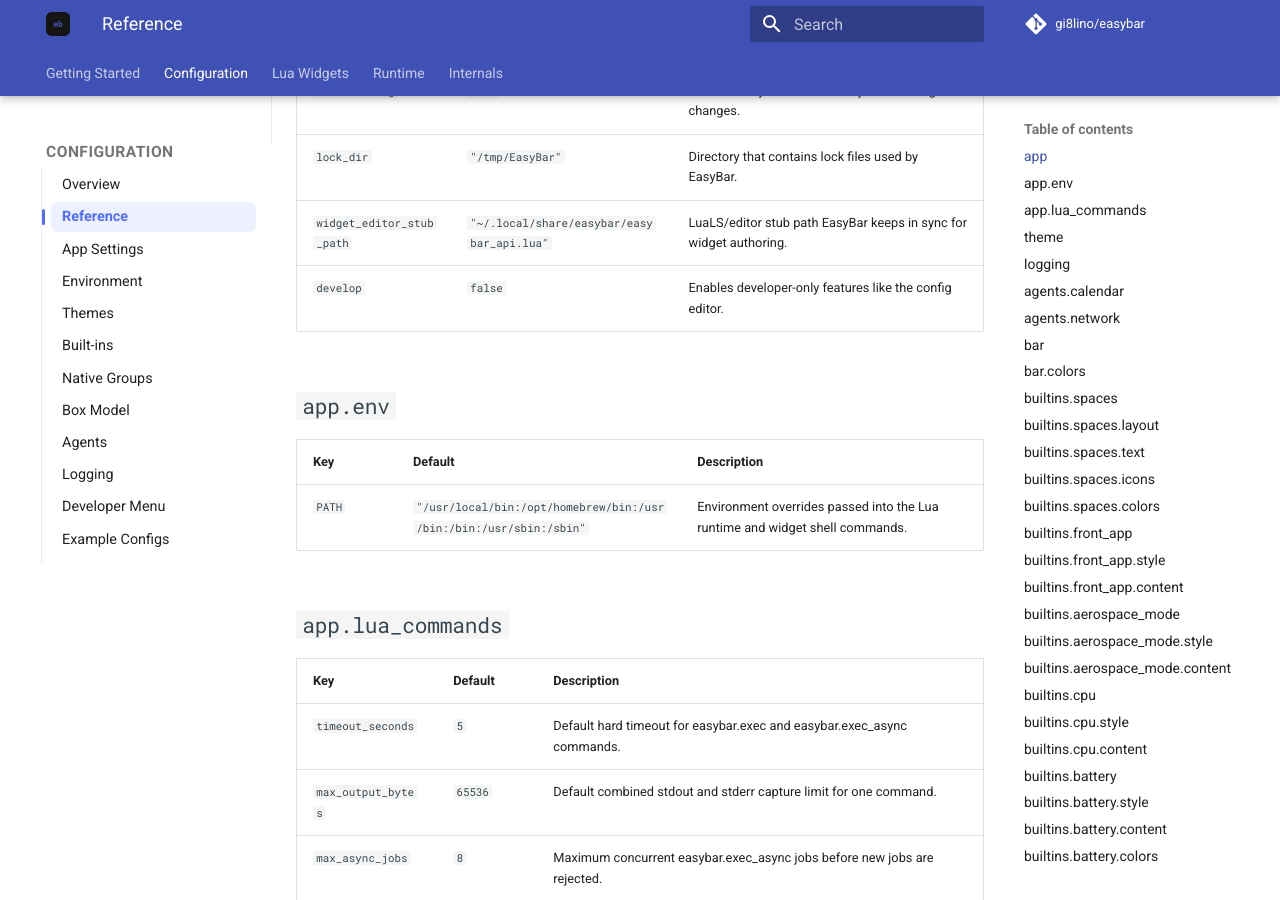
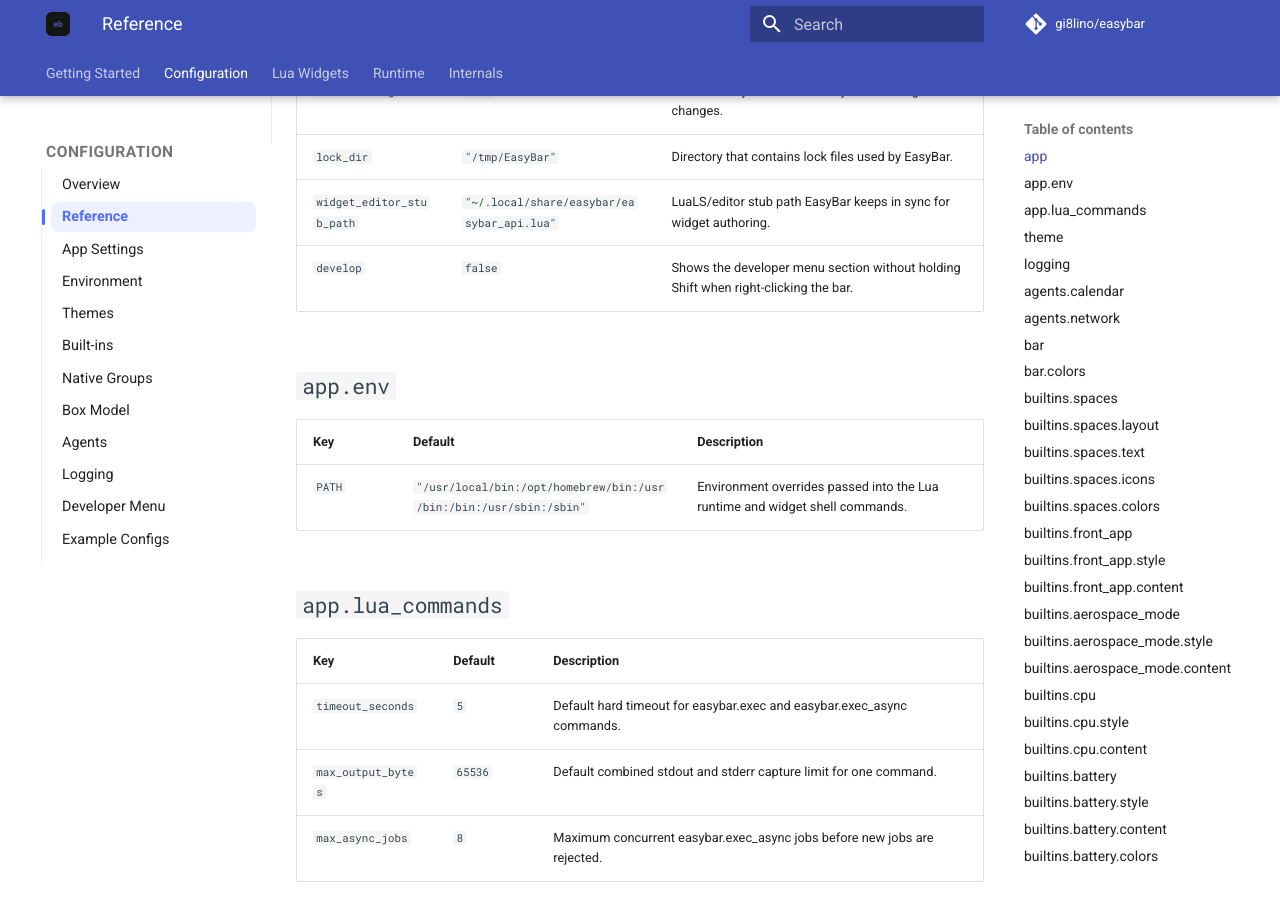
Before and after one commit to gi8lino/easybar, an MkDocs documentation site: the page built from docs/content/configuration/reference.md, in a window 1280 px wide and 900 px high, scrolled down 587 px. Built offline with MkDocs 1.6.1 and Material for MkDocs 9.7.7, drawn with Linux system fonts in a browser that asks for light colours; comment, search, counter and statistics services are not loaded.

Commit message:
docs(config): clarify develop flag description

```diff
--- a/config.defaults.toml
+++ b/config.defaults.toml
@@ -5,7 +5,7 @@ lua_socket_path = "/tmp/EasyBar/lua-runtime.sock" # Unix socket path used by Eas
 watch_config = true # Reloads EasyBar automatically when config.toml changes.
 lock_dir = "/tmp/EasyBar" # Directory that contains lock files used by EasyBar.
 widget_editor_stub_path = "~/.local/share/easybar/easybar_api.lua" # LuaLS/editor stub path EasyBar keeps in sync for widget authoring.
-develop = false # Enables developer-only features like the config editor.
+develop = false # Shows the developer menu section without holding Shift when right-clicking the bar.
 
 [app.env]
 PATH = "/usr/local/bin:/opt/homebrew/bin:/usr/bin:/bin:/usr/sbin:/sbin" # Environment overrides passed into the Lua runtime and widget shell commands.
--- a/docs/content/configuration/reference.md
+++ b/docs/content/configuration/reference.md
@@ -20,7 +20,7 @@ For concepts and usage examples, use the hand-written configuration guides.
 | `watch_config` | `true` | Reloads EasyBar automatically when config.toml changes. |
 | `lock_dir` | `"/tmp/EasyBar"` | Directory that contains lock files used by EasyBar. |
 | `widget_editor_stub_path` | `"~/.local/share/easybar/easybar_api.lua"` | LuaLS/editor stub path EasyBar keeps in sync for widget authoring. |
-| `develop` | `false` | Enables developer-only features like the config editor. |
+| `develop` | `false` | Shows the developer menu section without holding Shift when right-clicking the bar. |
 
 ## `app.env`
 
```
Also changed, not shown: docs/content/configuration/app.md (+1 -1 lines).
